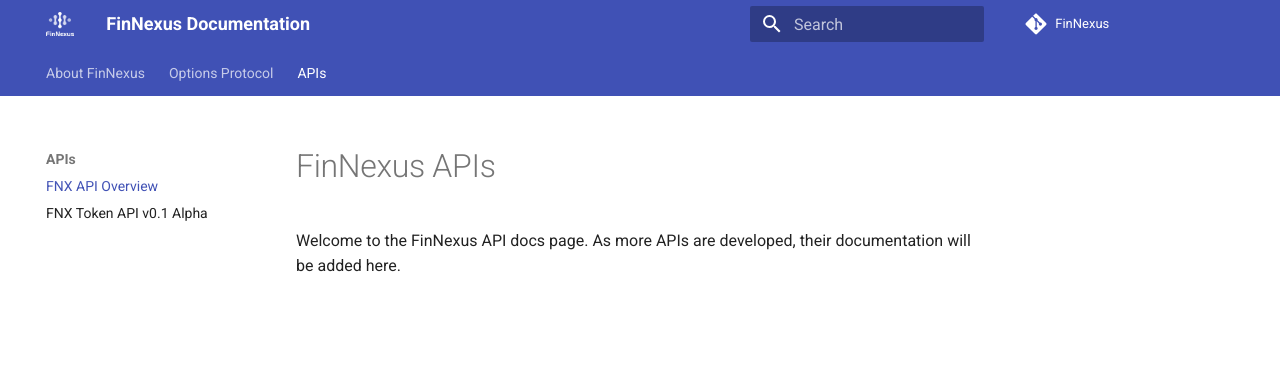
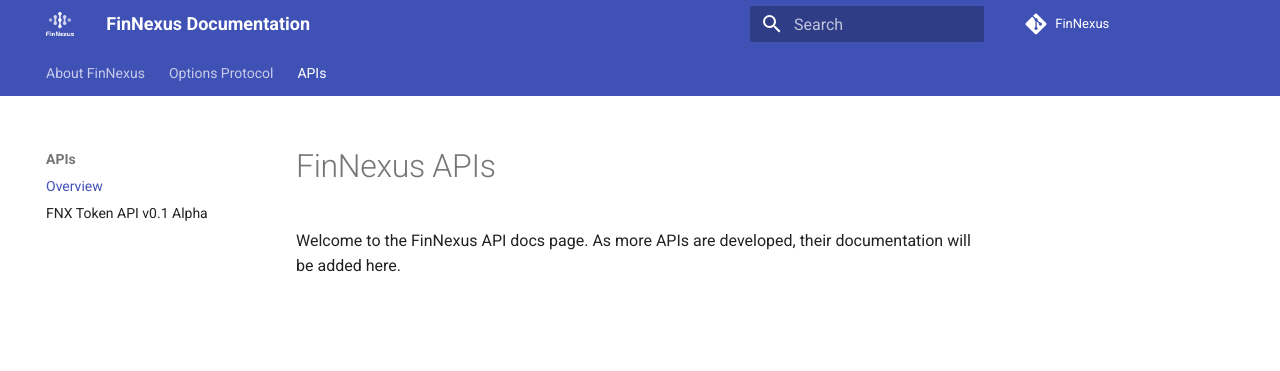
Before and after one commit to Phoenix-Finance/Phoenix-Documentation, an MkDocs documentation site: the page built from content/apis/index.md, in a window 1280 px wide. Shown: the top 371 px of the page. Built offline with MkDocs 1.6.1 and Material for MkDocs 9.7.7, drawn with Linux system fonts in a browser that asks for light colours.

Commit message:
Formatting

```diff
--- a/mkdocs.yml
+++ b/mkdocs.yml
@@ -32,7 +32,7 @@ nav:
     - Key Terms:  options/terms.md
     - Smart Contracts:  options/contracts.md
   - APIs:
-    - FNX API Overview:  apis/index.md
+    - Overview:  apis/index.md
     - FNX Token API v0.1 Alpha:  apis/token.md
 
 
```
